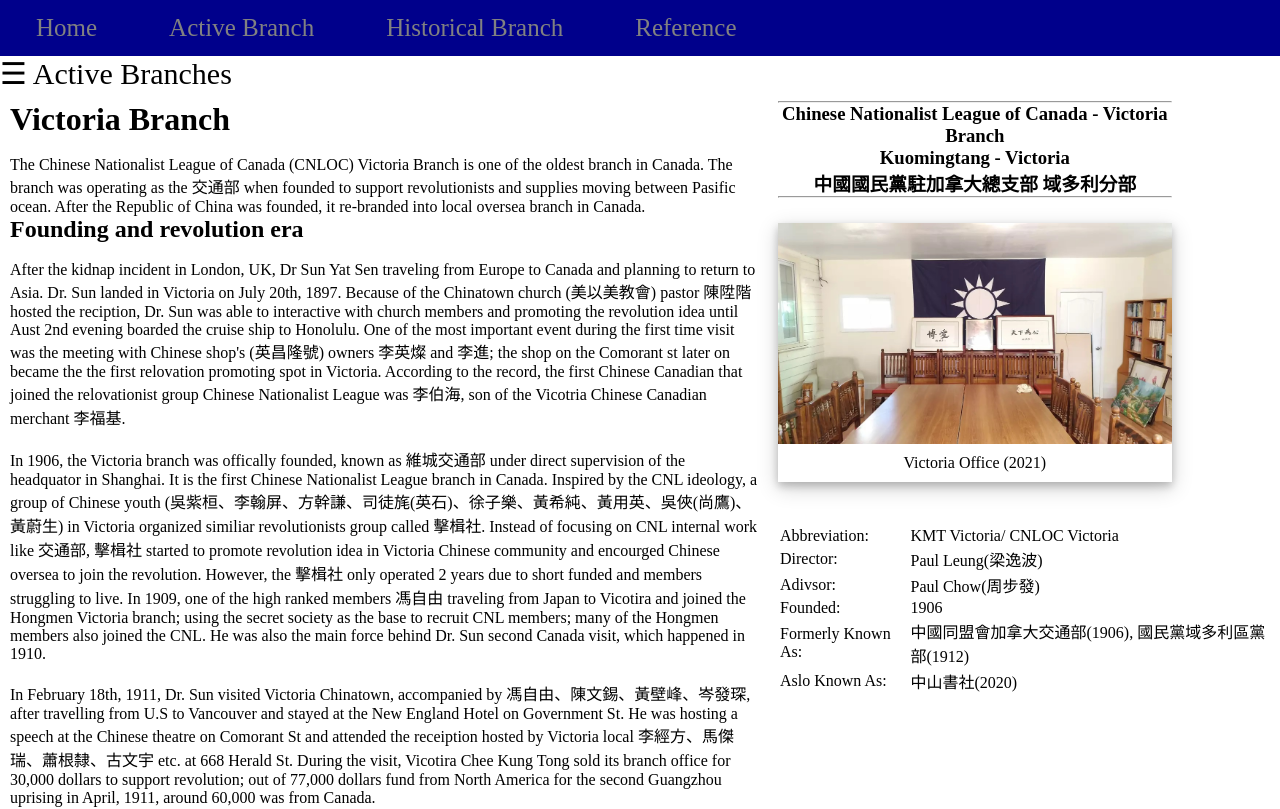
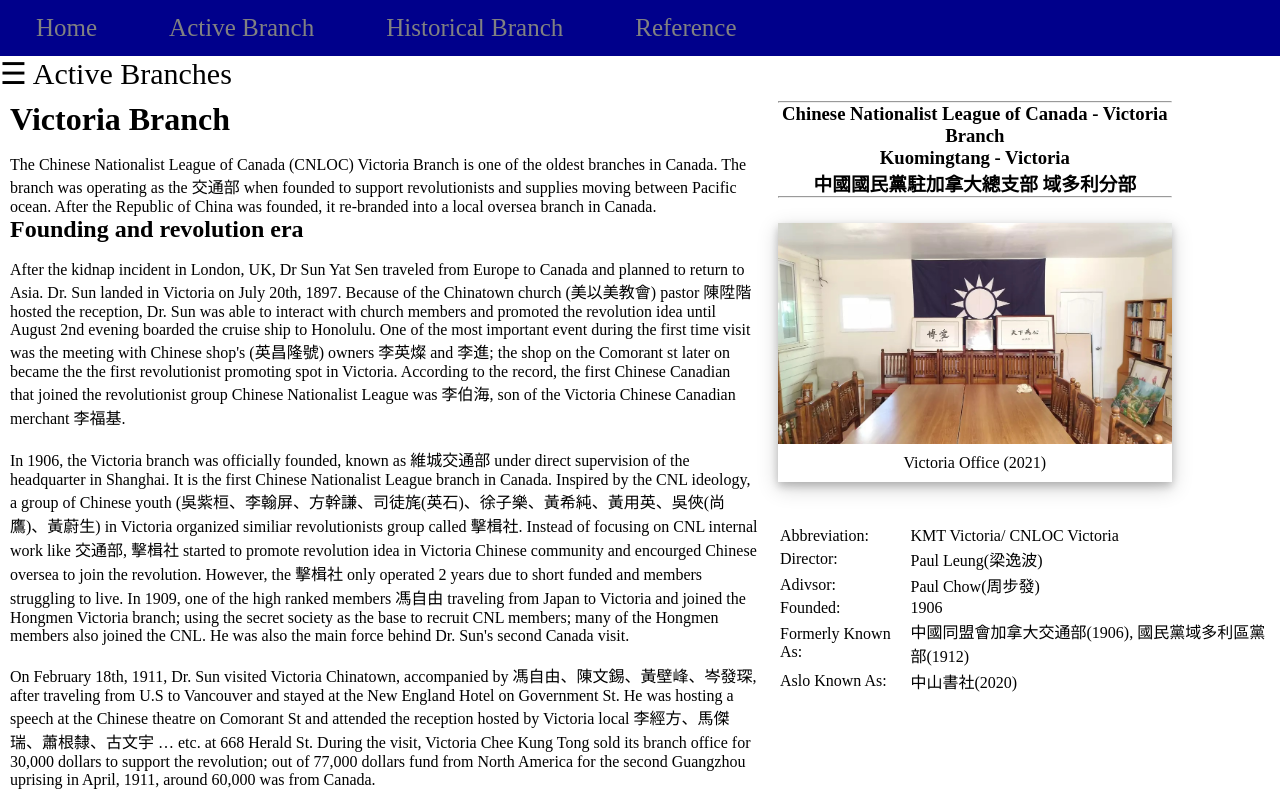
Before and after one commit to bhung37/cnlmap, a plain HTML site: page victoria.html in a window 1280 px wide. Shown: the top 809 px of the page. Drawn offline with Linux system fonts and the light colour scheme.

Commit message:
Add files via upload

```diff
--- a/victoria.html
+++ b/victoria.html
@@ -62,39 +62,22 @@
                 <h1>Victoria Branch</h1>
                 <p>
                     <br>
-                    The Chinese Nationalist League of Canada (CNLOC) Victoria Branch is one of the oldest branch in Canada. The branch was operating
-                    as the 交通部 when founded to support revolutionists and supplies moving between Pasific ocean. After the Republic of China was founded,
-                    it re-branded into local oversea branch in Canada.
+                    The Chinese Nationalist League of Canada (CNLOC) Victoria Branch is one of the oldest branches in Canada. The branch was operating as the 交通部 when founded to support revolutionists and supplies moving between Pacific ocean. After the Republic of China was founded, it re-branded into a local oversea branch in Canada.
                 </p>
                 <h2>Founding and revolution era</h2>
                 <p>
                     <br>
-                    After the kidnap incident in London, UK, Dr Sun Yat Sen traveling from Europe to Canada and planning to return to Asia. Dr. Sun landed in Victoria
-                    on July 20th, 1897. Because of the Chinatown church (美以美教會) pastor 陳陞階 hosted the reciption, Dr. Sun was able to interactive with church members
-                    and promoting the revolution idea until Aust 2nd evening boarded the cruise ship to Honolulu. One of the most important event during the first time visit
-                    was the meeting with Chinese shop's (英昌隆號) owners 李英燦 and 李進; the shop on the Comorant st later on became the the first relovation promoting spot in
-                    Victoria. According to the record, the first Chinese Canadian that joined the relovationist group Chinese Nationalist League was 李伯海, son of the Vicotria Chinese Canadian merchant 李福基.
+                    After the kidnap incident in London, UK, Dr Sun Yat Sen traveled from Europe to Canada and planned to return to Asia. Dr. Sun landed in Victoria on July 20th, 1897. Because of the Chinatown church (美以美教會) pastor 陳陞階 hosted the reception, Dr. Sun was able to interact with church members and promoted the revolution idea until August 2nd evening boarded the cruise ship to Honolulu. One of the most important event during the first time visit was the meeting with Chinese shop's (英昌隆號) owners 李英燦 and 李進; the shop on the Comorant st later on became the the first revolutionist promoting spot in Victoria. According to the record, the first Chinese Canadian that joined the revolutionist group Chinese Nationalist League was 李伯海, son of the Victoria Chinese Canadian merchant 李福基.
                     <br/><br>
-                    In 1906, the Victoria branch was offically founded, known as 維城交通部 under direct supervision of the headquator in Shanghai. It is the first Chinese Nationalist League branch in Canada.
-                    Inspired by the CNL ideology, a group of Chinese youth (吳紫桓、李翰屏、方幹謙、司徒旄(英石)、徐子樂、黃希純、黃用英、吳俠(尚鷹)、黃蔚生) in Victoria organized similiar revolutionists group called 擊楫社.
-                    Instead of focusing on CNL internal work like 交通部, 擊楫社 started to promote revolution idea in Victoria Chinese community and encourged Chinese oversea to join the revolution. However, the 擊楫社 only
-                    operated 2 years due to short funded and members struggling to live. In 1909, one of the high ranked members 馮自由 traveling from Japan to Vicotira and joined the Hongmen Victoria branch; using the
-                    secret society as the base to recruit CNL members; many of the Hongmen members also joined the CNL. He was also the main force behind Dr. Sun second Canada visit, which happened in 1910.
-                    <br><br>
-                    In February 18th, 1911, Dr. Sun visited Victoria Chinatown, accompanied by 馮自由、陳文錫、黃壁峰、岑發琛, after travelling from U.S to Vancouver and stayed at the New England Hotel on Government St. He
-                    was hosting a speech at the Chinese theatre on Comorant St and attended the receiption hosted by Victoria local 李經方、馬傑瑞、蕭根隸、古文宇 etc. at 668 Herald St. During the visit, Vicotira Chee Kung Tong sold its
-                    branch office for 30,000 dollars to support revolution; out of 77,000 dollars fund from North America for the second Guangzhou uprising in April, 1911, around 60,000 was from Canada.
+                    In 1906, the Victoria branch was officially founded, known as 維城交通部 under direct supervision of the headquarter in Shanghai. It is the first Chinese Nationalist League branch in Canada. Inspired by the CNL ideology, a group of Chinese youth (吳紫桓、李翰屏、方幹謙、司徒旄(英石)、徐子樂、黃希純、黃用英、吳俠(尚鷹)、黃蔚生) in Victoria organized similiar revolutionists group called 擊楫社. Instead of focusing on CNL internal work like 交通部, 擊楫社 started to promote revolution idea in Victoria Chinese community and encourged Chinese oversea to join the revolution. However, the 擊楫社 only operated 2 years due to short funded and members struggling to live. In 1909, one of the high ranked members 馮自由 traveling from Japan to Victoria and joined the Hongmen Victoria branch; using the secret society as the base to recruit CNL members; many of the Hongmen members also joined the CNL. He was also the main force behind Dr. Sun's second Canada visit.
                     <br/><br>
-                    The Chinese Natioanlist League in Victoria grew to about 100 people including 高榜(雲山)、朱禮(文伯)、方幹謙、曾暖、黃伯度、司徒衍衢、李翰屏... etc joining the group in the same year. Following Dr. Sun's suggestion during the stay,
-                    黃伯度、高雲山 was in charge to prepare the pro revolutionlist publication and release the first edition of the "New Republic" (新民國報) based on the original publication from 擊楫社 in Victoria. The publication became daily newspaper
-                    after the Republic founded using 黃興, one of the revolutionlist leader, hand writing of 新民國報 four words as the title. The New Republic also setup a public reading room (民聲閱書報社) at Herald St for Chinese in Vicotria to read and study.
+                    On February 18th, 1911, Dr. Sun visited Victoria Chinatown, accompanied by 馮自由、陳文錫、黃壁峰、岑發琛, after traveling from U.S to Vancouver and stayed at the New England Hotel on Government St. He was hosting a speech at the Chinese theatre on Comorant St and attended the reception hosted by Victoria local 李經方、馬傑瑞、蕭根隸、古文宇 … etc. at 668 Herald St. During the visit, Victoria Chee Kung Tong sold its branch office for 30,000 dollars to support the revolution; out of 77,000 dollars fund from North America for the second Guangzhou uprising in April, 1911, around 60,000 was from Canada.
                     <br/><br>
-                    After the republic was founded, CNL was re organized to Kuomingtang (國民黨) in China on August 25th. Although the existing branches in Canada did not change the English name, all branchese changed their Chinese name from 同盟會 to 國民黨.
-                    Victoria Branch was re-named to 國民黨域多利區黨部 (Kuomingtang Victoria Branch) and transfered to under America then later on transfered again to Canada Western branch (Canada East, Canada Central, Canada West were formed during 1912 to 1916).
+                    The Chinese Nationalist League in Victoria grew to about 100 people including 高榜(雲山)、朱禮(文伯)、方幹謙、曾暖、黃伯度、司徒衍衢、李翰屏... etc joining the group in the same year. Following Dr. Sun's suggestion during the stay, 黃伯度、高雲山 was in charge to prepare the pro revolutionist publication and release the first edition of the "New Republic" (新民國報) based on the original publication from 擊楫社 in Victoria. The publication became daily newspaper after the Republic founded using 黃興, one of the revolutionist leader, hand writing of 新民國報 four words as the title. The New Republic also setup a public reading room (民聲閱書報社) at Herald St for Chinese in Victoria to read and study.
                     <br/><br>
-                    In respond of 袁世凱 dismissed or arrested KMT Parliament members and provincial governors, Dr. Sun called for the second revolution then reformed Kuomingtang to 中華革命黨 On June 23rd, 1914; while growing the membership to few hundred, Canadian members,
-                    like Victoria locals 張惠滔、梁新捷, started military training and went back to mainland China to join the second revolution in 1916.
-                    Some of the Victoria local like 鍾南光、張愛同、聶光漢、胡漢賢 joined the aviation program hosted by 域多利航空救國會, a association organized by the Victoria branch, to train as pilots for Chinese air force.
+                    After the republic was founded, CNL was reorganized to Kuomingtang (國民黨) in China on August 25th. Although the existing branches in Canada did not change the English name, all branches changed their Chinese name from 同盟會 to 國民黨. Victoria Branch was re-named to 國民黨域多利區黨部 (Kuomingtang Victoria Branch) and transferred to under America then later on transferred again to Canada Western branch (Canada East, Canada Central, Canada West were formed during 1912 to 1916).
+                    <br/><br>
+                    In response of 袁世凱 dismissed or arrested KMT Parliament members and provincial governors, Dr. Sun called for the second revolution then reformed Kuomingtang to 中華革命黨 On June 23rd, 1914; while growing the membership to few hundred, Canadian members, like Victoria locals 張惠滔、梁新捷, started military training and went back to mainland China to join the second revolution in 1916. Some of the Victoria local like 鍾南光、張愛同、聶光漢、胡漢賢 joined the aviation program hosted by 域多利航空救國會, a association organized by the Victoria branch, to train as pilots for Chinese air force.
                 </p>
                 <h2>During Chinese Immigration Act (Chinese Exclusion Act)</h2>
                 <p>
```
